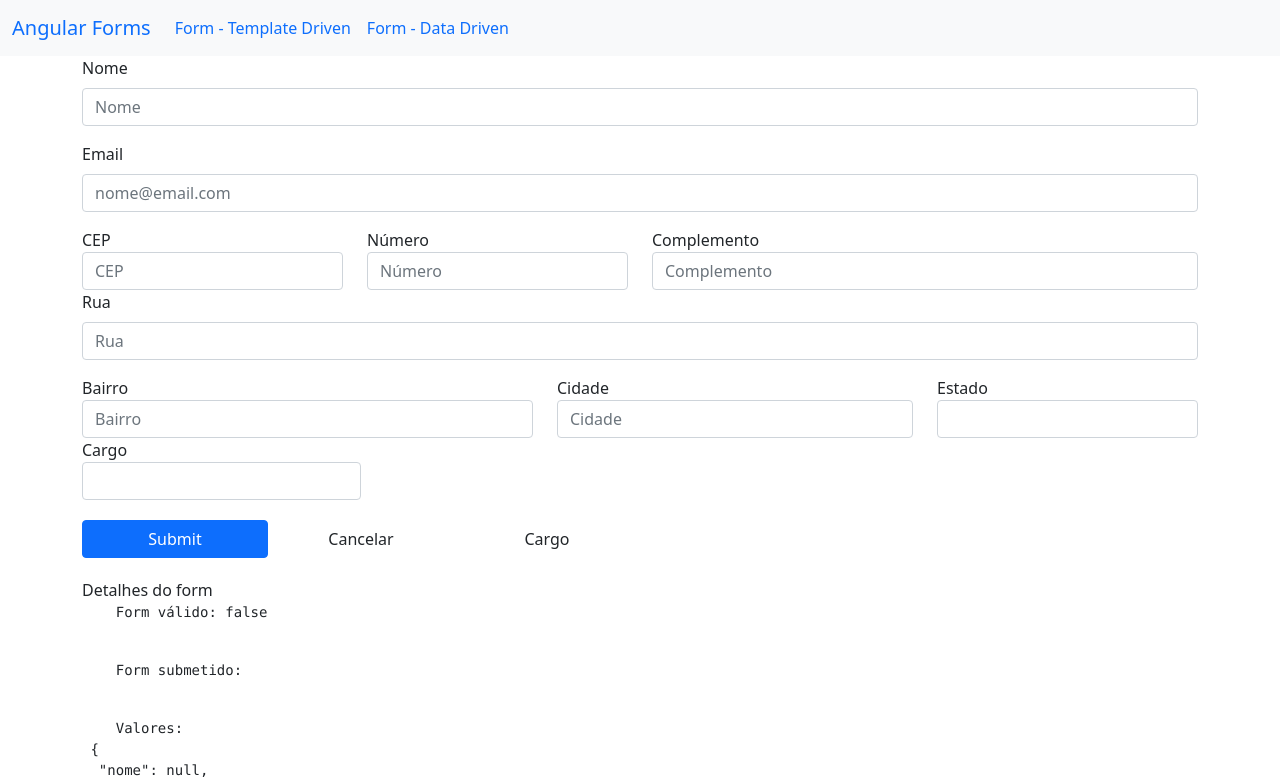
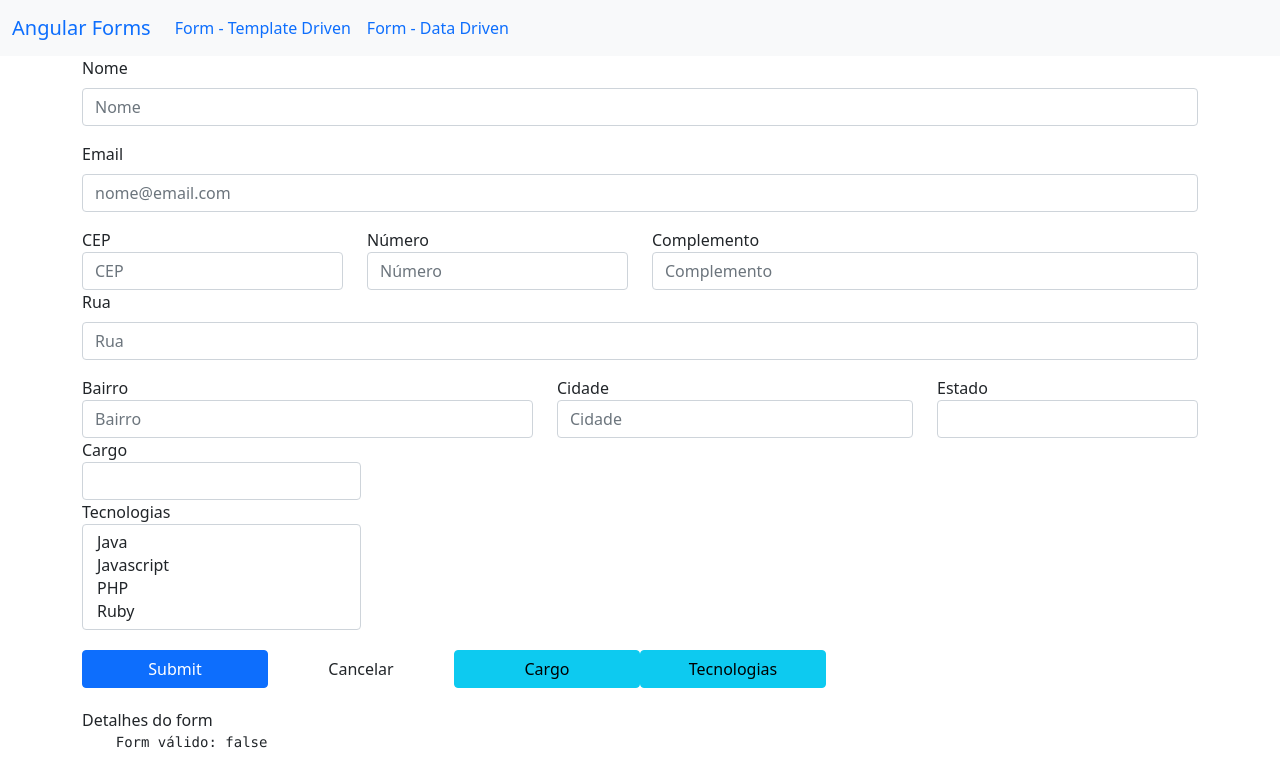
Before and after one commit to alvarogularte/angular-curso, an Angular app in the folder forms/: page /dataForm in a window 1280 px wide. Shown: the top 783 px of the page. Built offline with nearby package versions, Linux system fonts and the light colour scheme.

Commit message:
new: cria conteúdo da aula Formulários reativos: Combobox Múltiplo (Select Multiple)

```diff
--- a/forms/src/app/data-form/data-form.component.html
+++ b/forms/src/app/data-form/data-form.component.html
@@ -99,12 +99,20 @@
         <option *ngFor="let cargo of cargos" [ngValue]="cargo">{{ cargo.desc }}</option>
       </select>
     </div>
+
+    <div class="col-md-3" [ngClass]="aplicaCssErro('tecnologias')">
+      <label for="tecnologias">Tecnologias</label>
+      <select class="form-control" id="tecnologias" name="tecnologias" aria-label="tecnologisa" formControlName="tecnologias" multiple>
+        <option *ngFor="let tecnologia of tecnologias" [value]="tecnologia.nome">{{ tecnologia.desc }}</option>
+      </select>
+    </div>
   </div>
 
   <div style="margin-top: 20px">
     <button type="submit" class="btn btn-primary col-sm-2">Submit</button>
-    <button class="btn col-sm-2" (click)="resetar()">Cancelar</button>
-    <button class="btn col-sm-2" (click)="setarCargo()">Cargo</button>
+    <button class="btn btn-default col-sm-2" (click)="resetar()">Cancelar</button>
+    <button class="btn btn-info col-sm-2" (click)="setarCargo()">Cargo</button>
+    <button class="btn btn-info col-sm-2" (click)="setarTecnologias()">Tecnologias</button>
   </div>
 
   <app-form-debug [form]="formulario"></app-form-debug>
--- a/forms/src/app/data-form/data-form.component.ts
+++ b/forms/src/app/data-form/data-form.component.ts
@@ -16,6 +16,7 @@
   formulario!: FormGroup;
   estados!: Observable<EstadoBr[]>;
   cargos: any[] = [];
+  tecnologias: any[] = [];
 
   constructor(
     private formBuilder: FormBuilder,
@@ -31,6 +32,8 @@
 
     this.cargos = this.dropdownService.getCargos();
 
+    this.tecnologias = this.dropdownService.getTecnologias();
+
     this.formulario = this.formBuilder.group({
       nome: [null, [Validators.required, Validators.minLength(3)]],
       email: [null, [Validators.required, Validators.email]],
@@ -45,7 +48,8 @@
         estado: [null, Validators.required],
       }),
 
-      cargo: [null]
+      cargo: [null],
+      tecnologias: [null, Validators.required],
     })
   }
 
@@ -143,4 +147,8 @@
       (obj1.nome === obj2.nome && obj1.nivel === obj2.nivel) :
         obj1 === obj2;
   }
+
+  setarTecnologias() {
+    this.formulario.get('tecnologias')?.setValue(['java', 'javascript', 'php'])
+  }
 }
--- a/forms/src/app/shared/services/dropdown.service.ts
+++ b/forms/src/app/shared/services/dropdown.service.ts
@@ -22,4 +22,13 @@
       { nome: 'Dev', nivel: 'Senior', desc: 'Dev Sr' },
     ]
   }
+
+  getTecnologias() {
+    return [
+      { nome: 'java', desc: 'Java' },
+      { nome: 'javascript', desc: 'Javascript' },
+      { nome: 'php', desc: 'PHP' },
+      { nome: 'ruby', desc: 'Ruby' },
+    ]
+  }
 }
```
